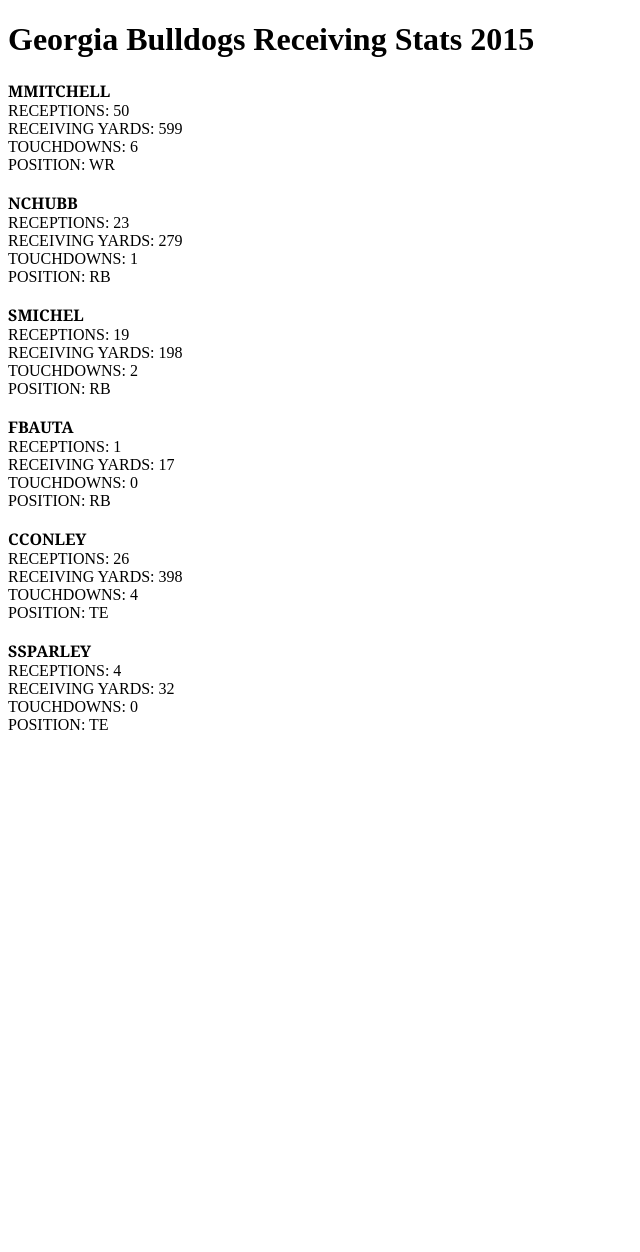
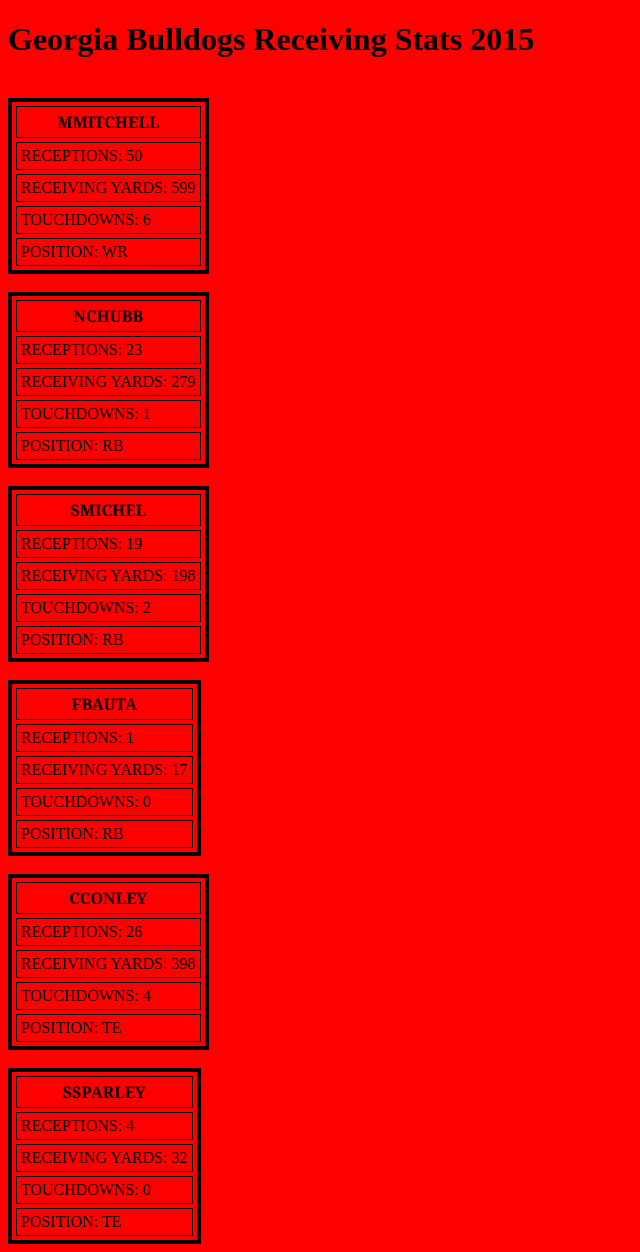
Before and after one commit to benhigh22/templates_hw, a Django app: page / in a window 1280 px wide. Shown: the whole page, without its empty margins (0-640 px from the left). Before the commit the page ends 730 px from the top, so only its background shows below. Run offline with Django 3.2, Linux system fonts and the light colour scheme; data comes from the database, SQL or seed files in the repository.

Commit message:
Added color and table

```diff
--- a/hw_app/templates/index.html
+++ b/hw_app/templates/index.html
@@ -2,12 +2,17 @@
 <html lang="en">
 <head>
     <style>
+        body{
+            background-color: red;
+        }
         #playername{
             font-family: Georgia;
             text-transform: uppercase;
         }
         #player_pos{text-transform: uppercase}
-
+    th{
+        background-color: red;
+    }
     </style>
     <meta charset="UTF-8">
     <title>Title</title>
@@ -15,12 +20,24 @@
 <body>
 <h1>Georgia Bulldogs Receiving Stats 2015</h1>
 {%  for player in players %}
-    <div id = "playername"><strong>{{ player }}</strong></div>
-    <div>RECEPTIONS: {{ player.receptions }}</div>
-    <div>RECEIVING YARDS: {{ player.receiving_yards }}</div>
-    <div>TOUCHDOWNS: {{ player.touchdowns }}</div>
-    <div id = "player_pos">POSITION: {{ player.position }}</div>
+    <table border="4"cellpadding="4" cellspacing="4" bordercolor="black">
+    <tr>
+    <th><div id = "playername"><strong>{{ player }}</strong></div></th>
+    </tr>
+        <tr>
+    <td><div>RECEPTIONS: {{ player.receptions }}</div></td>
+        </tr>
+        <tr>
+    <td><div>RECEIVING YARDS: {{ player.receiving_yards }}</div></td>
+            </tr>
+        <tr>
+    <td><div>TOUCHDOWNS: {{ player.touchdowns }}</div></td>
+            </tr>
+        <tr>
+    <td><div id = "player_pos">POSITION: {{ player.position }}</div></td>
+            </tr>
     <br>
+    </table>
 {% endfor %}
 </body>
 </html>
```
